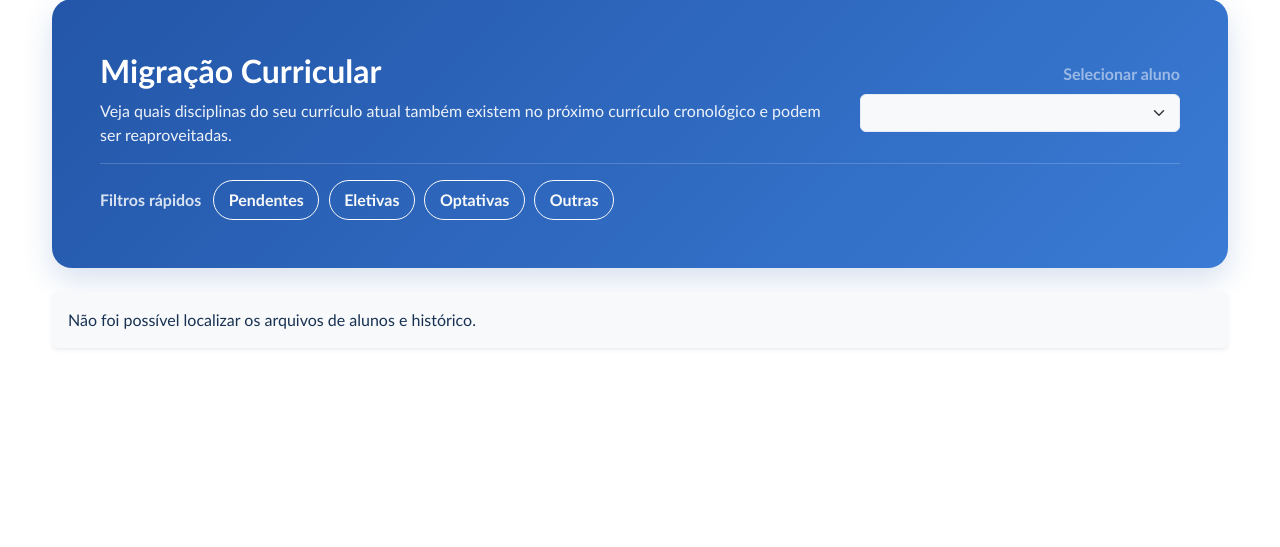
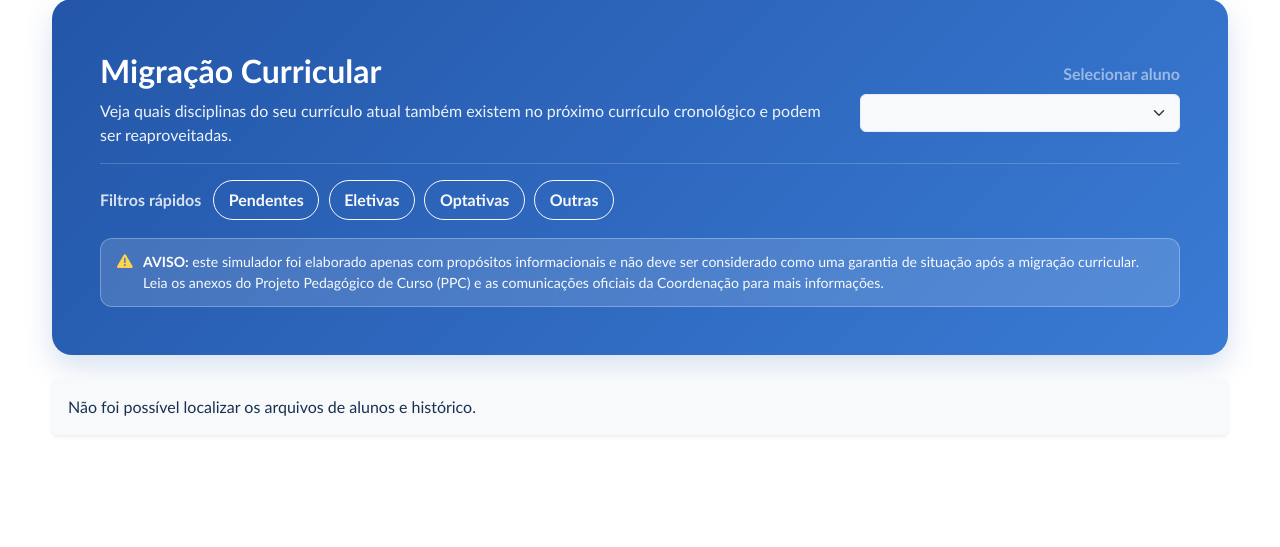
Before and after one commit to luccabcarvalho/Projeto-PRADIG-2025, a Django app: page /visualizacoes/migracao/ in a window 1280 px wide. Shown: the part 97-644 px from the top of the page. Run offline with Django 5.2, Linux system fonts and the light colour scheme; the visitor is signed in with stand-in values (Sample User, id 1); lists and menus that the app fills with data are empty.

Commit message:
adicionando disclaimer

```diff
--- a/sistemaDeAnaliseAcademicaUnirio/visualizacoes/templates/base_samg.html
+++ b/sistemaDeAnaliseAcademicaUnirio/visualizacoes/templates/base_samg.html
@@ -156,6 +156,33 @@
             margin: 0 auto;
             flex: 1 0 auto;
         }
+        .hero-disclaimer {
+            margin-top: 1.15rem;
+            padding: 0.75rem 1rem;
+            border-radius: 12px;
+            background: rgba(255, 255, 255, 0.14);
+            border: 1px solid rgba(255, 255, 255, 0.28);
+            color: rgba(255, 255, 255, 0.96);
+            font-size: 0.88rem;
+            line-height: 1.5;
+            display: flex;
+            align-items: flex-start;
+            gap: 0.65rem;
+        }
+        html.dark-theme .hero-disclaimer {
+            background: rgba(255, 255, 255, 0.10);
+            border-color: rgba(255, 255, 255, 0.22);
+        }
+        .hero-disclaimer-icon {
+            color: #fcd34d;
+            font-size: 0.98rem;
+            margin-top: 0.18rem;
+            flex-shrink: 0;
+        }
+        .hero-disclaimer strong {
+            color: #ffffff;
+            font-weight: 700;
+        }
         .footer {
             margin-top: auto;
             padding: 1.35rem 2rem;
--- a/sistemaDeAnaliseAcademicaUnirio/visualizacoes/templates/hub.html
+++ b/sistemaDeAnaliseAcademicaUnirio/visualizacoes/templates/hub.html
@@ -431,7 +431,6 @@
 
     {% provider_login_url 'google' process='login' as google_login_url %}
 
-    <!-- Grade com os 2 sistemas separados por perfil de uso -->
     <div class="hub-grid">
         <!-- Card 1: SAMG (Visão Discente / Tutoria) -->
         <div class="portal-card portal-card--samg">
--- a/sistemaDeAnaliseAcademicaUnirio/visualizacoes/templates/migracao.html
+++ b/sistemaDeAnaliseAcademicaUnirio/visualizacoes/templates/migracao.html
@@ -337,6 +337,12 @@
 			<input class="btn-check" type="checkbox" id="mostrar_demais" name="mostrar_demais" value="1" {% if mostrar_demais %}checked{% endif %}>
 			<label class="btn btn-outline-light filter-chip" for="mostrar_demais">Outras</label>
 		</div>
+		<div class="hero-disclaimer" role="note">
+			<i class="fas fa-exclamation-triangle hero-disclaimer-icon" aria-hidden="true"></i>
+			<div>
+				<strong>AVISO:</strong> este simulador foi elaborado apenas com propósitos informacionais e não deve ser considerado como uma garantia de situação após a migração curricular. Leia os anexos do Projeto Pedagógico de Curso (PPC) e as comunicações oficiais da Coordenação para mais informações.
+			</div>
+		</div>
 	</div>
 
 	{% if message %}
--- a/sistemaDeAnaliseAcademicaUnirio/visualizacoes/templates/progresso.html
+++ b/sistemaDeAnaliseAcademicaUnirio/visualizacoes/templates/progresso.html
@@ -406,6 +406,12 @@
             <input class="btn-check" type="checkbox" id="mostrar_demais" name="mostrar_demais" value="1" {% if mostrar_demais %}checked{% endif %}>
             <label class="btn btn-outline-light filter-chip" for="mostrar_demais">Outras ({{ filter_counts.demais|default:0 }})</label>
         </div>
+        <div class="hero-disclaimer" role="note">
+            <i class="fas fa-exclamation-triangle hero-disclaimer-icon" aria-hidden="true"></i>
+            <div>
+                <strong>AVISO:</strong> este painel foi elaborado apenas com propósitos informacionais e não deve ser considerado como uma garantia de situação de integralização ou após a migração curricular. Leia os anexos do Projeto Pedagógico de Curso (PPC) e as comunicações oficiais da Coordenação para mais informações.
+            </div>
+        </div>
     </div>
 
     {% if message %}
```
